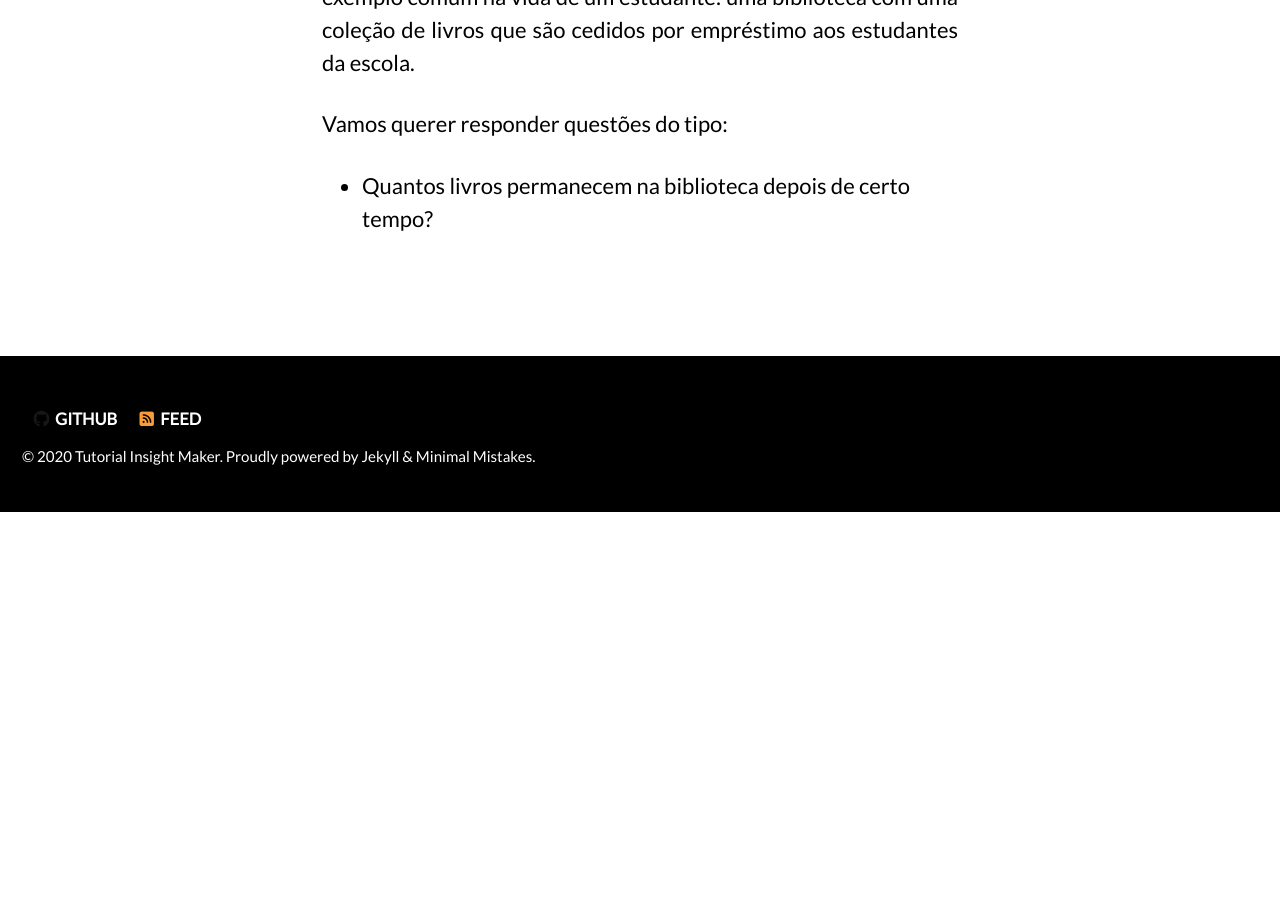
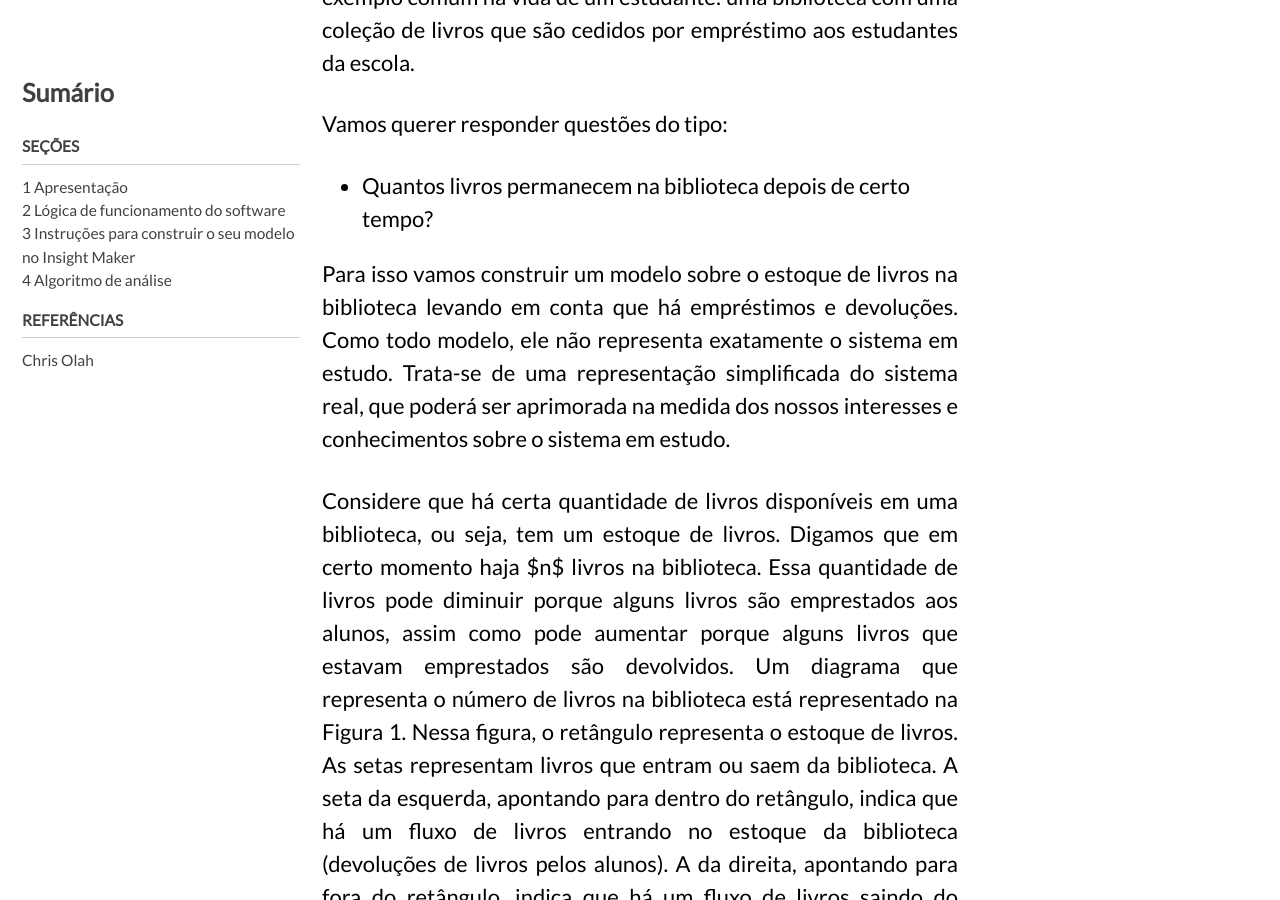
Before and after one commit to milenalauschner/MM, a Jekyll site: the page built from _pages/apresentação.md, in a window 1280 px wide and 900 px high, scrolled down 1246 px. Built offline with Jekyll 4.4.1, drawn with Linux system fonts in a browser that asks for light colours; cached includes are drawn as plain includes; nearby versions of some CDN libraries; comment, search, counter and statistics services are not loaded; before the commit the page ends 1758 px from its top, so only the background shows below that; some of the changed text lies outside the part shown.

Commit message:
Update apresentação.md

```diff
--- a/_pages/apresentação.md
+++ b/_pages/apresentação.md
@@ -24,3 +24,9 @@
 Vamos querer responder questões do tipo:
 
   * Quantos livros permanecem na biblioteca depois de certo tempo?
+
+Para isso vamos construir um modelo sobre o estoque de livros na biblioteca levando em conta que há empréstimos e devoluções. Como todo modelo, ele não representa exatamente o sistema em estudo. Trata-se de uma representação simplificada do sistema real, que poderá ser aprimorada na medida dos nossos interesses e conhecimentos sobre o sistema em estudo.
+{: .text-justify}
+
+Considere que há certa quantidade de livros disponíveis em uma biblioteca, ou seja, tem um estoque de livros. Digamos que em certo momento haja $n$ livros na biblioteca. Essa quantidade de livros pode diminuir porque alguns livros são emprestados aos alunos, assim como pode aumentar porque alguns livros que estavam emprestados são devolvidos. Um diagrama que representa o número de livros na biblioteca está representado na Figura 1. Nessa figura, o retângulo representa o estoque de livros. As setas representam livros que entram ou saem da biblioteca.  A seta da esquerda, apontando para dentro do retângulo, indica que há um fluxo de livros entrando no estoque da biblioteca (devoluções de livros pelos alunos). A da direita, apontando para fora do retângulo, indica que há um fluxo de livros saindo do estoque da biblioteca (empréstimos de livros para alunos)
+{: .text-justify}
```
